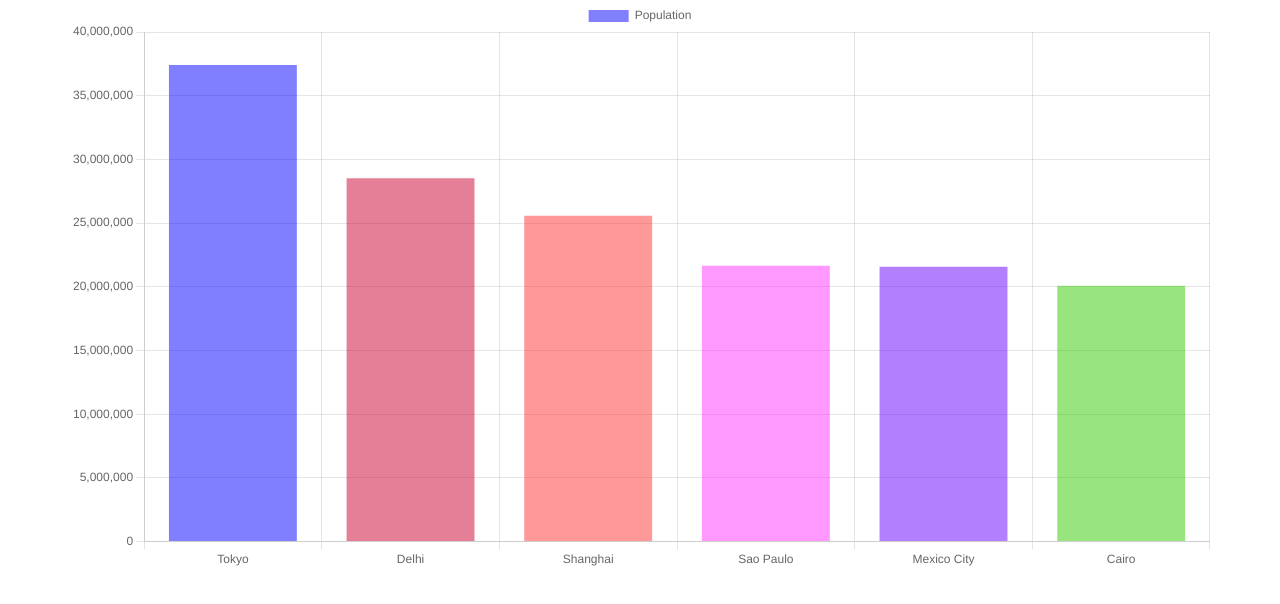
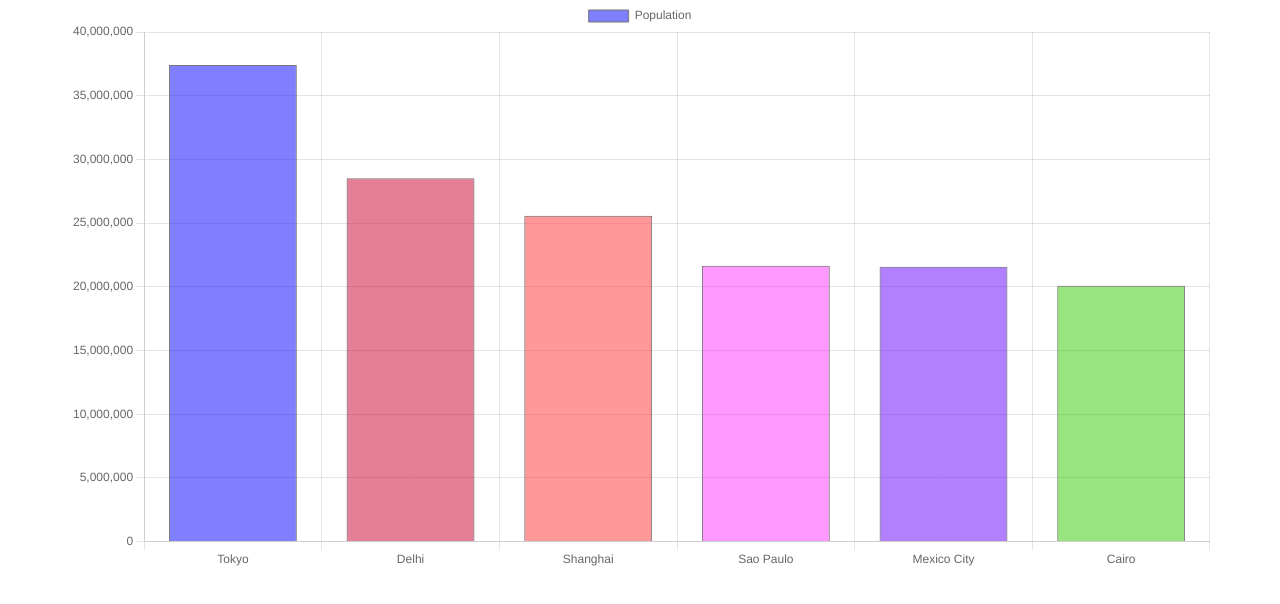
Before and after one commit to DeeAnnEye/chart-test, a plain HTML site: page index.html in a window 1280 px wide. Drawn offline with nearby package versions, Linux system fonts and the light colour scheme.

Commit message:
Added borderWidth and color

```diff
--- a/index.html
+++ b/index.html
@@ -50,6 +50,10 @@
                 "rgba(102,0,255,0.5)",
                 "rgba(51,204,0,0.5)",
               ],
+              borderWidth: 1,
+              borderColor: "#777",
+              hoverBorderWidth: 3,
+              hoverBorderColor: "rgb(105,105,105)",
             },
           ],
         },
```
